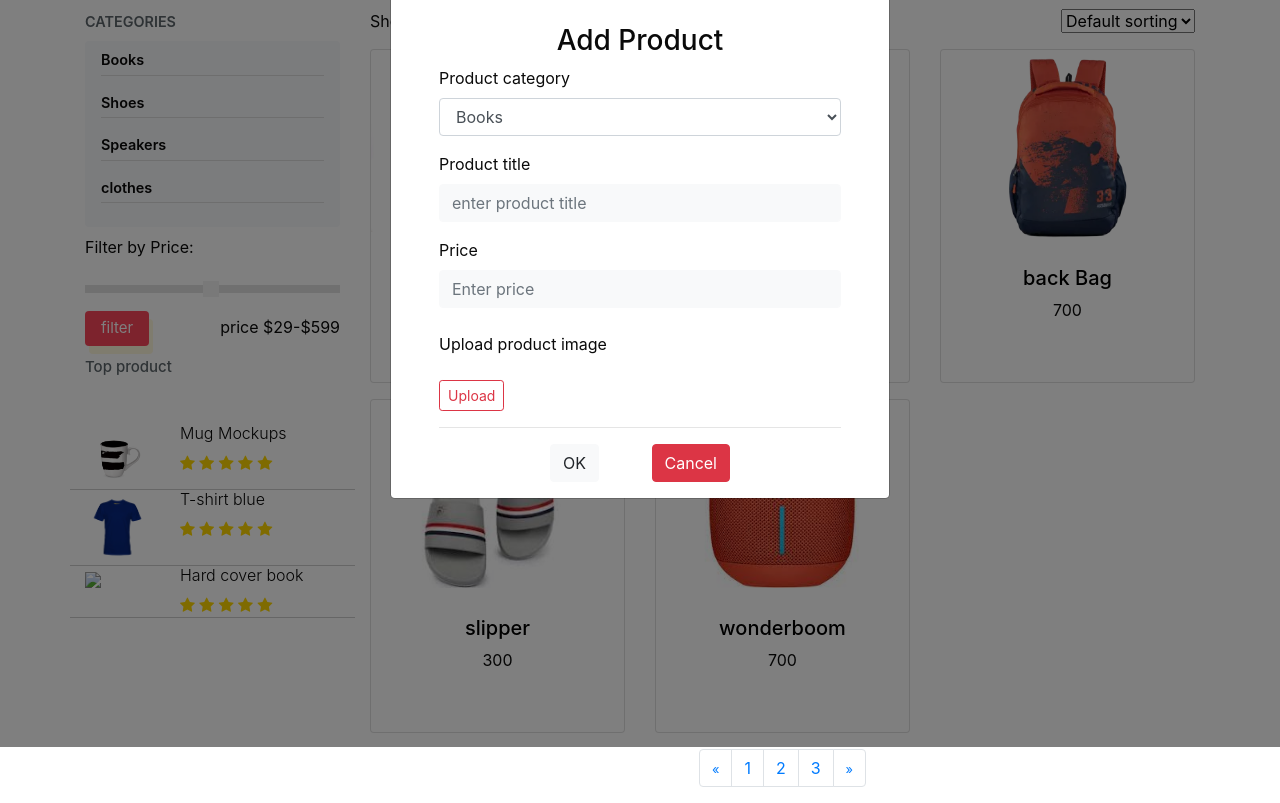
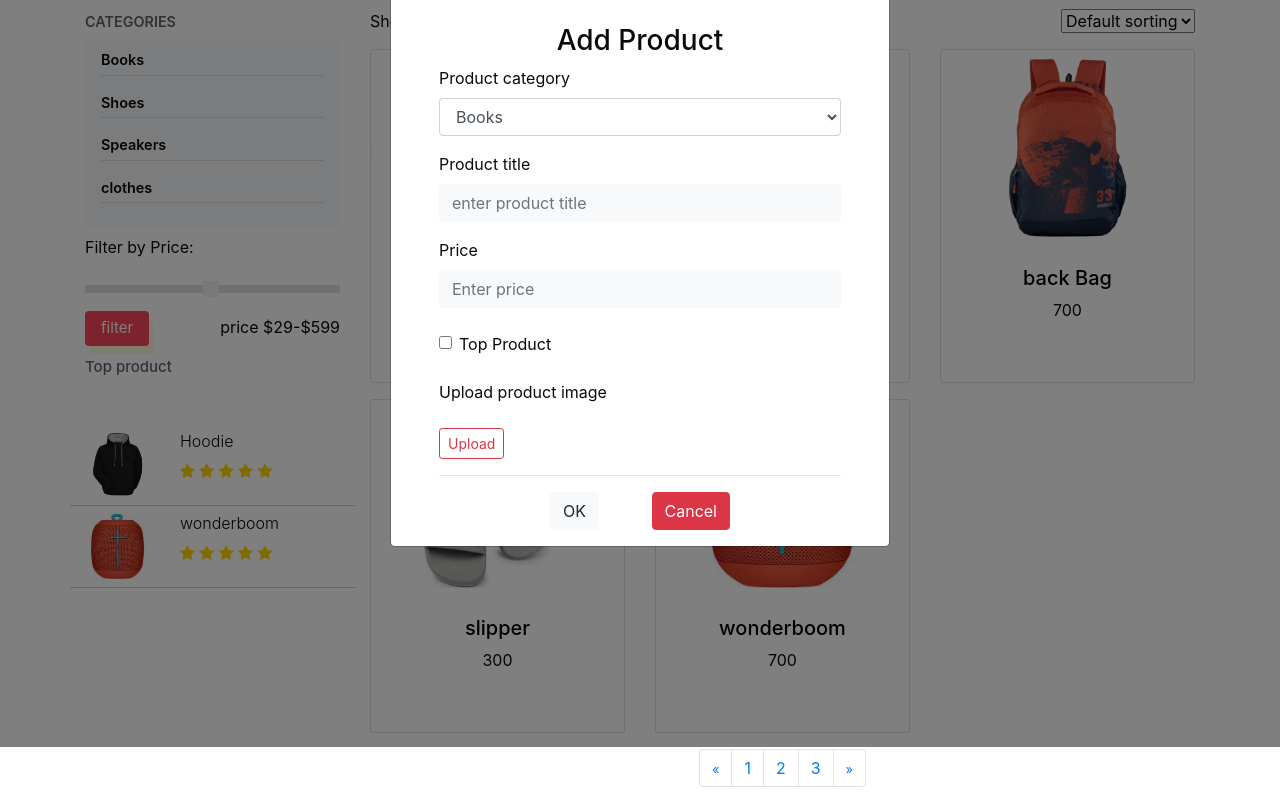
Before and after one commit to surendranravi/html-product-list, a plain HTML site: page html-ecart/index.html in a window 1280 px wide. Both pictures are taken after a click on the button "Add Products". Shown: the part 53-856 px from the top of the page. Drawn offline with nearby package versions, Linux system fonts and the light colour scheme.

Commit message:
top product added

```diff
--- a/html-ecart/index.html
+++ b/html-ecart/index.html
@@ -44,53 +44,7 @@
                     <input type="range" min="1" max="100" value="50" class="slider" id="myRange">
                     <button>filter</button><span class="float-right py-3">price $29-$599</span>
                     <h3>Top product </h3>
-                    <div class="left-menu-2 my-5">
-                        <section class="row">
-                            <div class="col-4">
-                                <img src="./images/mug.png">
-                            </div>
-                            <div class="col-8">
-                                <h6>Mug Mockups</h6>
-                                <div class="rating">
-                                    <i class="fa fa-star"></i>
-                                    <i class="fa fa-star"></i>
-                                    <i class="fa fa-star"></i>
-                                    <i class="fa fa-star"></i>
-                                    <i class="fa fa-star"></i>
-                                </div>
-                            </div>
-                        </section>
-                        <section class="row">
-                            <div class="col-4">
-                                <img src="./images/t-shirt.jpg">
-                            </div>
-                            <div class="col-8">
-                                <h6>T-shirt blue</h6>
-                                <div class="rating">
-                                    <i class="fa fa-star"></i>
-                                    <i class="fa fa-star"></i>
-                                    <i class="fa fa-star"></i>
-                                    <i class="fa fa-star"></i>
-                                    <i class="fa fa-star"></i>
-                                </div>
-                            </div>
-                        </section>
-                        <section class="row">
-                            <div class="col-4">
-                                <img src="./image/hard cover book.webp">
-                            </div>
-                            <div class="col-8">
-                                <h6>Hard cover book</h6>
-                                <div class="rating">
-                                    <i class="fa fa-star"></i>
-                                    <i class="fa fa-star"></i>
-                                    <i class="fa fa-star"></i>
-                                    <i class="fa fa-star"></i>
-                                    <i class="fa fa-star"></i>
-                                </div>
-                            </div>
-                        </section>
-
+                    <div class="left-menu-2 my-5" id="top-products">
                     </div>
 
                 </div>
@@ -103,7 +57,7 @@
                 <div class="product-list">
                     <p>Showing 1-<span id="product-total"> </span> results
                         <select id="sortingRange" onchange="sortProduct()">
-                            <option value="">Default sorting</option>
+                            <option value="default">Default sorting</option>
                             <option value="low">Low to high</option>
                             <option value="high">High to low</option>
                         </select>
@@ -170,6 +124,13 @@
                             aria-describedby="emailHelp" placeholder="Enter price ">
                         <sub id="error-msg-price" class="text-danger"></sub>
                         <br>
+                        <div class="form-check">
+                            <input class="form-check-input" type="checkbox" id="topProduct">
+                            <label class="form-check-label" for="flexCheckDefault">
+                                Top Product
+                            </label>
+                        </div>
+                        <br>
                         <label for="exampleInputEmail1">Upload product image</label><br>
                         <input type="file" class="d-none" id="input-product-file" onchange="getFileName()"
                             name="filename">
--- a/html-ecart/js/main.js
+++ b/html-ecart/js/main.js
@@ -8,6 +8,7 @@ var productList = [
      {
         name: "Hoodie",
         price: 400,
+        topProduct: true,
         category : "shirts",
         imgUrl : "./images/hoddies-500x500.jpg"
     },
@@ -26,6 +27,7 @@ var productList = [
      {
         name: "wonderboom",
         price: 700,
+        topProduct: true,
         category: "speaker",
         imgUrl : "./images/speaker.jpg"
     }
@@ -49,7 +51,7 @@ document.getElementById('categoryListSelect').innerHTML = dropdownlist
 
 
 
-document.getElementById("sortingRange").value = "";
+document.getElementById("sortingRange").value = "default";
 document.getElementById('product-total').innerHTML = productList.length;
 document.getElementById("input-product-file").value = null;
 document.getElementById("input-product-name").value  = null;
@@ -57,7 +59,7 @@ document.getElementById("input-product-price").value = null;
 
 
 // product listing in onload
-getProductList();
+getProductList(productList);
 
 
 // document.querySelector("addProductForm").addEventListener("click", function(event) {
@@ -70,6 +72,7 @@ function addProduct(){
    let name = document.getElementById("input-product-name").value;
     let price= document.getElementById("input-product-price").value
     let inputFile = document.getElementById("input-product-file").files[0];
+    let isTopProduct = document.getElementById('topProduct').checked
 
     if(!name){
         document.getElementById("error-msg-title").innerHTML = "Please Enter the Title";
@@ -100,21 +103,18 @@ function addProduct(){
             name: name,
             price: price,
             category: "dress",
+            topProduct : isTopProduct,
             imgUrl : reader.result
         })
-        getProductList();
-
+        getProductList(productList);
     };
-
     reader.readAsDataURL(file);
-
     document.getElementById("input-product-name").value = null
     document.getElementById("input-product-price").value = null
     document.getElementById("input-product-file").value = null ;
     document.getElementById("errormsg").innerHTML = "";
     document.getElementById('fileName').innerHTML = "";
     document.getElementById("cancelBtn").click()
-
 }
 
 function getFileName(){
@@ -125,25 +125,33 @@ function getFileName(){
 
 function sortProduct(){
     var range = document.getElementById('sortingRange').value;
+    var sortedProduct = [];
+    let products =  JSON.parse(JSON.stringify(productList)) ;
     if(range == 'low'){
-        productList = productList.sort(function(a,b){
+        sortedProduct = products.sort(function(a,b){
             return a.price - b.price;
             }
         );
     }
     if(range == 'high'){
-        productList = productList.sort(function(a,b){
+        sortedProduct = products.sort(function(a,b){
             return b.price - a.price;
             }
         );
     }
-    getProductList();
+    if(range == "default"){
+        sortedProduct = productList
+    }
+
+    getProductList(sortedProduct);
 }
 
 
-function getProductList(){
-     var productItem = ''
-    productList.forEach((obj, index)=> {
+function getProductList(products){
+    // Show Product List
+    var productItem = '';
+    var topProducts = '';
+    products.forEach((obj, index)=> {
 
     productItem += `<div class="col-12 col-sm-4">
                 <div class="card mb-3">
@@ -155,9 +163,33 @@ function getProductList(){
                 <br>
             </div>
         </div>`
+
+        if(obj.topProduct){
+
+              topProducts += ` <section class="row py-2">
+                            <div class="col-4">
+                                <img src=${obj.imgUrl}>
+                            </div>
+                            <div class="col-8">
+                                <h6>${obj.name}</h6>
+                                <div class="rating">
+                                    <i class="fa fa-star"></i>
+                                    <i class="fa fa-star"></i>
+                                    <i class="fa fa-star"></i>
+                                    <i class="fa fa-star"></i>
+                                    <i class="fa fa-star"></i>
+                                </div>
+                            </div>
+                        </section>`
+
+        }
+
+
+
     })
+   document.getElementById('product-item').innerHTML = productItem;
+   document.getElementById('top-products').innerHTML = topProducts;
 
-document.getElementById('product-item').innerHTML = productItem
 }
 
 
```
